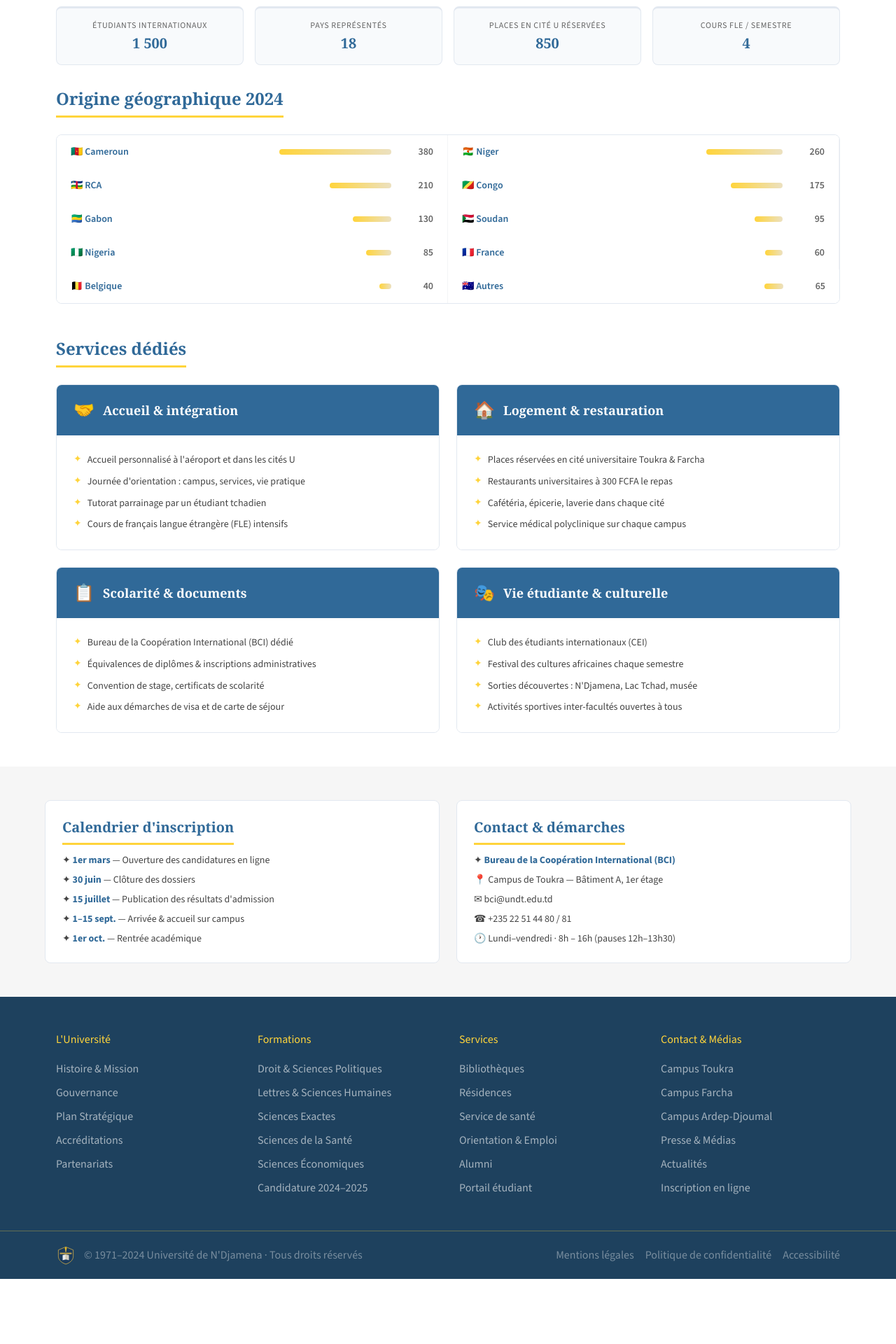
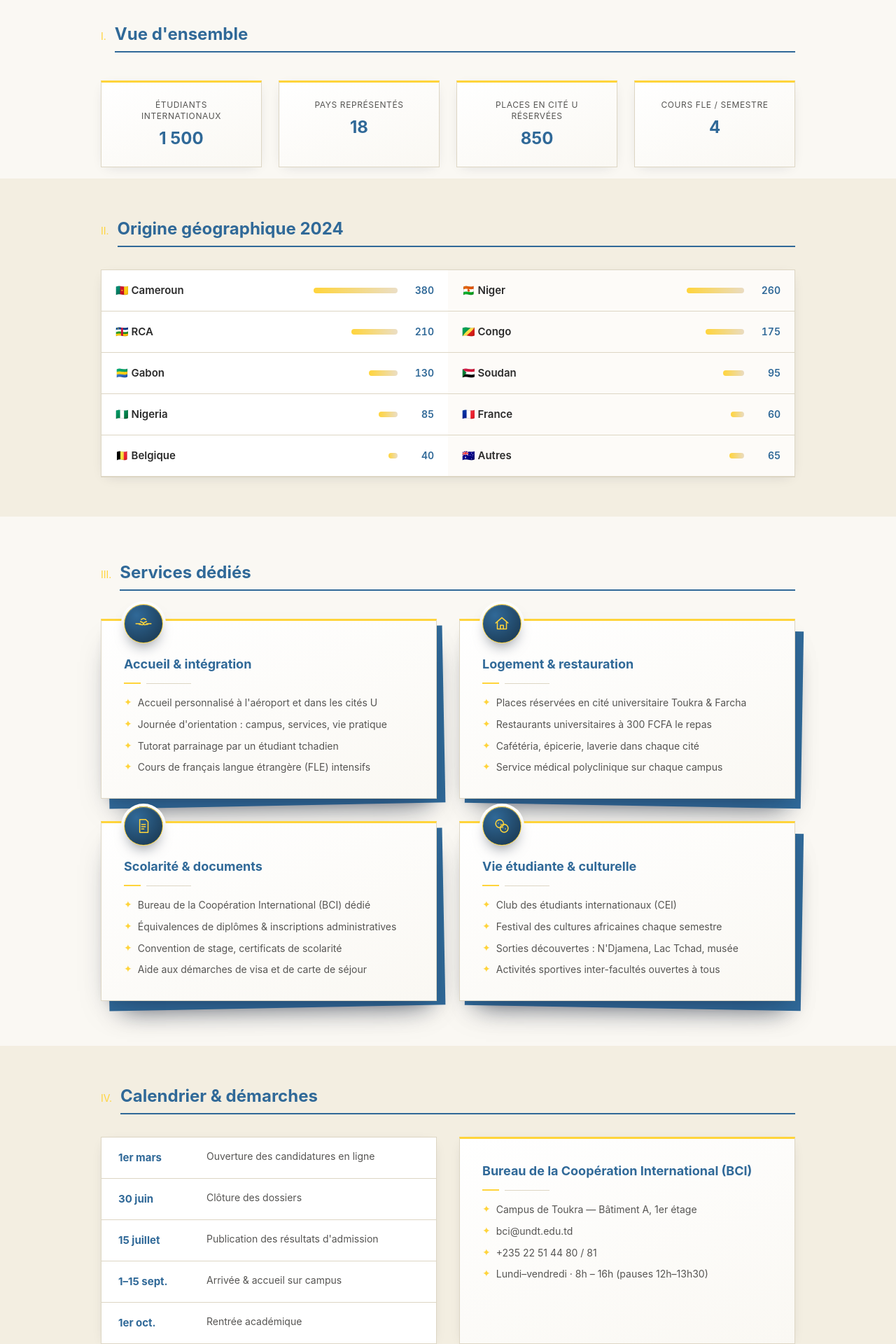
Before and after one commit to Barya696/universite-ndjamena-official-web, a React (Vite) app in the folder frontend/: page /universite/international/etudiants-internationaux in a window 1280 px wide. Shown: the part 380-2300 px from the top of the page at 70% size. Before the commit the page ends 2207 px from the top, so only its background shows below. Built offline with nearby package versions, Linux system fonts and the light colour scheme.

Commit message:
Etudians Internationals

```diff
--- a/frontend/src/app/Components/Universites/International/EtudiantsInternationaux.tsx
+++ b/frontend/src/app/Components/Universites/International/EtudiantsInternationaux.tsx
@@ -1,12 +1,21 @@
 import { BRAND } from "../../Utils/brand";
 
 const NAVY = BRAND.navy;
+const NAVY_DEEP = BRAND.navyDeep;
 const GOLD = BRAND.gold;
+const PARCHMENT = "#FAF8F3";
+const PARCHMENT_ALT = "#F3EEE1";
+const LINE = "#DDD6C4";
+const INK = "#2B2B2B";
+const INK_SOFT = "#565553";
+const SHADOW = "0 4px 18px -8px rgba(20,30,55,0.18)";
+// Matches the sans-serif used in the site footer / HistoireMission page.
+const FONT = "'Inter', ui-sans-serif, system-ui, -apple-system, sans-serif";
 
 const SERVICES = [
   {
     titre: "Accueil & intégration",
-    icone: "🤝",
+    icon: "accueil" as const,
     detail: [
       "Accueil personnalisé à l'aéroport et dans les cités U",
       "Journée d'orientation : campus, services, vie pratique",
@@ -16,7 +25,7 @@
   },
   {
     titre: "Logement & restauration",
-    icone: "🏠",
+    icon: "logement" as const,
     detail: [
       "Places réservées en cité universitaire Toukra & Farcha",
       "Restaurants universitaires à 300 FCFA le repas",
@@ -26,7 +35,7 @@
   },
   {
     titre: "Scolarité & documents",
-    icone: "📋",
+    icon: "scolarite" as const,
     detail: [
       "Bureau de la Coopération International (BCI) dédié",
       "Équivalences de diplômes & inscriptions administratives",
@@ -36,7 +45,7 @@
   },
   {
     titre: "Vie étudiante & culturelle",
-    icone: "🎭",
+    icon: "vie" as const,
     detail: [
       "Club des étudiants internationaux (CEI)",
       "Festival des cultures africaines chaque semestre",
@@ -44,6 +53,13 @@
       "Activités sportives inter-facultés ouvertes à tous",
     ],
   },
+];
+
+const STATS = [
+  { k: "Étudiants internationaux", v: "1 500" },
+  { k: "Pays représentés", v: "18" },
+  { k: "Places en cité U réservées", v: "850" },
+  { k: "Cours FLE / semestre", v: "4" },
 ];
 
 const PAYS = [
@@ -59,13 +75,89 @@
   { pays: "🇦🇺 Autres", effectif: 65 },
 ];
 
+const CALENDRIER = [
+  { date: "1er mars", label: "Ouverture des candidatures en ligne" },
+  { date: "30 juin", label: "Clôture des dossiers" },
+  { date: "15 juillet", label: "Publication des résultats d'admission" },
+  { date: "1–15 sept.", label: "Arrivée & accueil sur campus" },
+  { date: "1er oct.", label: "Rentrée académique" },
+];
+
+// Gold-stroke medallion icon, matching MissionIcon's language from HistoireMission.
+function ServiceIcon({ kind }: { kind: "accueil" | "logement" | "scolarite" | "vie" }) {
+  return (
+    <span
+      className="inline-flex items-center justify-center shrink-0"
+      style={{
+        width: 56,
+        height: 56,
+        borderRadius: "9999px",
+        background: `radial-gradient(circle at 32% 28%, ${NAVY} 0%, ${NAVY_DEEP} 75%)`,
+        border: `1px solid ${GOLD}`,
+        boxShadow: `0 10px 20px -8px rgba(10,20,40,0.55), inset 0 1px 1px rgba(255,255,255,0.18), 0 0 0 4px #ffffff`,
+      }}
+    >
+      <svg width="26" height="26" viewBox="0 0 24 24" fill="none" stroke={GOLD} strokeWidth="1.4" strokeLinecap="round" strokeLinejoin="round">
+        {kind === "accueil" && (
+          <>
+            <path d="M2 12h6" />
+            <path d="M8 9l3 1.6c.5.3.8.8.8 1.4v0c0 .8-.7 1.4-1.5 1.3L6 12.6" />
+            <path d="M22 12h-6" />
+            <path d="M16 9l-3 1.6c-.5.3-.8.8-.8 1.4v0c0 .8.7 1.4 1.5 1.3l4.3-.7" />
+            <path d="M9 6.5 12 5l3 1.5" />
+          </>
+        )}
+        {kind === "logement" && (
+          <>
+            <path d="M4 11 12 4l8 7" />
+            <path d="M6 10v9h12v-9" />
+            <path d="M10 19v-5h4v5" />
+          </>
+        )}
+        {kind === "scolarite" && (
+          <>
+            <path d="M7 3.5h8l3 3V20a.6.6 0 0 1-.6.6H7.6A.6.6 0 0 1 7 20V4.1a.6.6 0 0 1 .6-.6Z" />
+            <path d="M9.5 10h5" />
+            <path d="M9.5 13h5" />
+            <path d="M9.5 16h3" />
+          </>
+        )}
+        {kind === "vie" && (
+          <>
+            <circle cx="9" cy="9" r="5.2" />
+            <circle cx="15" cy="15" r="5.2" />
+            <path d="M7.3 8.2h.01" />
+            <path d="M10.7 9.8h.01" />
+            <path d="M13.3 14.2h.01" />
+            <path d="M16.7 15.8h.01" />
+          </>
+        )}
+      </svg>
+    </span>
+  );
+}
+
+function SectionHeading({ roman, title }: { roman: string; title: string }) {
+  return (
+    <div className="flex items-baseline gap-3 mb-8">
+      <span className="text-sm" style={{ color: GOLD, fontFamily: FONT }}>
+        {roman}
+      </span>
+      <h2 className="text-2xl font-bold pb-2 flex-1" style={{ color: NAVY, fontFamily: FONT, borderBottom: `2px solid ${NAVY}` }}>
+        {title}
+      </h2>
+    </div>
+  );
+}
+
 export default function EtudiantsInternationaux() {
   return (
-    <div className="bg-white min-h-screen">
+    <div style={{ background: PARCHMENT }} className="min-h-screen">
+      {/* EN-TÊTE */}
       <section
         className="py-16 px-4 md:px-[50px]"
         style={{
-          background: `linear-gradient(180deg, ${BRAND.navyDeep} 0%, ${NAVY} 100%)`,
+          background: `linear-gradient(180deg, ${NAVY_DEEP} 0%, ${NAVY} 100%)`,
         }}
       >
         <div className="max-w-6xl mx-auto">
@@ -86,21 +178,28 @@
         </div>
       </section>
 
-      <section className="max-w-6xl mx-auto px-4 py-8">
-        <div className="grid md:grid-cols-4 gap-4 text-sm">
-          {[
-            { k: "Étudiants internationaux", v: "1 500" },
-            { k: "Pays représentés", v: "18" },
-            { k: "Places en cité U réservées", v: "850" },
-            { k: "Cours FLE / semestre", v: "4" },
-          ].map((s) => (
+      {/* I. VUE D'ENSEMBLE — stat cards, document-panel style */}
+      <section className="max-w-5xl mx-auto px-4 pt-14 pb-4">
+        <SectionHeading roman="I." title="Vue d'ensemble" />
+        <div className="grid sm:grid-cols-2 md:grid-cols-4 gap-6 pt-2">
+          {STATS.map((s) => (
             <div
               key={s.k}
-              className="p-4 rounded-lg border text-center"
-              style={{ background: "#f8fafc", borderTop: `3px solid ${GOLD}`, borderColor: "#e2e8f0" }}
+              className="bg-white p-6 text-center"
+              style={{
+                boxShadow: SHADOW,
+                border: `1px solid ${LINE}`,
+                borderTop: `3px solid ${GOLD}`,
+                backgroundImage: `linear-gradient(160deg, #ffffff 0%, ${PARCHMENT} 100%)`,
+              }}
             >
-              <p className="text-xs uppercase tracking-wider text-[#646464] mb-1">{s.k}</p>
-              <p className="text-xl font-bold" style={{ color: NAVY, fontFamily: "Georgia, serif" }}>
+              <p
+                className="text-xs uppercase tracking-wider mb-2"
+                style={{ color: INK_SOFT, fontFamily: FONT }}
+              >
+                {s.k}
+              </p>
+              <p className="text-2xl font-bold" style={{ color: NAVY, fontFamily: FONT }}>
                 {s.v}
               </p>
             </div>
@@ -108,30 +207,37 @@
         </div>
       </section>
 
-      <section className="max-w-6xl mx-auto px-4 pb-12">
-        <h2
-          className="text-2xl font-bold mb-6 pb-2 inline-block"
-          style={{ color: NAVY, fontFamily: "Georgia, serif", borderBottom: `3px solid ${GOLD}` }}
-        >
-          Origine géographique 2024
-        </h2>
-        <div className="rounded-lg border overflow-hidden" style={{ borderColor: "#e2e8f0" }}>
-          <div className="grid md:grid-cols-2 divide-y md:divide-y-0 md:divide-x divide-gray-100 bg-white">
-            {PAYS.map((p) => (
+      {/* II. ORIGINE GÉOGRAPHIQUE */}
+      <section className="py-14" style={{ background: PARCHMENT_ALT }}>
+        <div className="max-w-5xl mx-auto px-4">
+          <SectionHeading roman="II." title="Origine géographique 2024" />
+          <div className="grid sm:grid-cols-2 bg-white" style={{ boxShadow: SHADOW, border: `1px solid ${LINE}` }}>
+            {PAYS.map((p, i) => (
               <div
                 key={p.pays}
-                className="flex items-center justify-between px-5 py-3.5 text-sm"
+                className="flex items-center justify-between gap-3 py-4 px-5"
+                style={{
+                  borderBottom: `1px solid ${LINE}`,
+                  background: i % 2 === 0 ? "transparent" : "rgba(198,161,91,0.045)",
+                }}
               >
-                <span className="font-medium" style={{ color: NAVY }}>{p.pays}</span>
+                <span className="text-[15px] font-medium" style={{ color: INK, fontFamily: FONT }}>
+                  {p.pays}
+                </span>
                 <div className="flex items-center gap-3">
                   <div
                     className="h-2 rounded-full"
                     style={{
-                      width: `${(p.effectif / 380) * 160}px`,
-                      background: `linear-gradient(90deg, ${GOLD}, rgba(200,168,75,0.35))`,
+                      width: `${(p.effectif / 380) * 120}px`,
+                      background: `linear-gradient(90deg, ${GOLD}, rgba(198,161,91,0.35))`,
                     }}
                   />
-                  <span className="text-[#646464] font-semibold w-12 text-right">{p.effectif}</span>
+                  <span
+                    className="w-10 text-right text-sm font-semibold tabular-nums"
+                    style={{ color: NAVY, fontFamily: FONT }}
+                  >
+                    {p.effectif}
+                  </span>
                 </div>
               </div>
             ))}
@@ -139,78 +245,110 @@
         </div>
       </section>
 
-      <section className="max-w-6xl mx-auto px-4 pb-12">
-        <h2
-          className="text-2xl font-bold mb-6 pb-2 inline-block"
-          style={{ color: NAVY, fontFamily: "Georgia, serif", borderBottom: `3px solid ${GOLD}` }}
+      {/* III. SERVICES DÉDIÉS — "sheet peeking behind" cards */}
+      <section className="max-w-5xl mx-auto px-4 py-16">
+        <SectionHeading roman="III." title="Services dédiés" />
+        <div className="grid md:grid-cols-2 gap-8 pt-2">
+          {SERVICES.map((s, i) => (
+            <div key={s.titre} className="relative">
+              <div
+                aria-hidden
+                className="absolute"
+                style={{
+                  top: 14,
+                  left: 10,
+                  right: -10,
+                  bottom: -10,
+                  background: NAVY,
+                  transform: i % 2 === 0 ? "rotate(-1.1deg)" : "rotate(1deg)",
+                  boxShadow: "0 18px 34px -20px rgba(10,20,40,0.55)",
+                }}
+              />
+              <div
+                className="relative bg-white p-8 pt-12"
+                style={{
+                  boxShadow: "0 24px 46px -22px rgba(20,30,55,0.4), 0 8px 16px -10px rgba(20,30,55,0.22)",
+                  border: `1px solid ${LINE}`,
+                  borderTop: `3px solid ${GOLD}`,
+                  backgroundImage: `linear-gradient(160deg, #ffffff 0%, ${PARCHMENT} 100%)`,
+                }}
               >
-          Services dédiés
-        </h2>
-        <div className="grid md:grid-cols-2 gap-6">
-          {SERVICES.map((s) => (
-            <article
-              key={s.titre}
-              className="rounded-lg border overflow-hidden"
-              style={{ borderColor: "#e2e8f0" }}
-            >
-              <div className="px-6 py-5 flex items-center gap-3" style={{ background: NAVY }}>
-                <span className="text-2xl">{s.icone}</span>
-                <h3 className="font-bold text-white text-lg" style={{ fontFamily: "Georgia, serif" }}>
+                <div className="absolute -top-6 left-8">
+                  <ServiceIcon kind={s.icon} />
+                </div>
+                <h3 className="text-lg font-bold mb-3" style={{ color: NAVY, fontFamily: FONT }}>
                   {s.titre}
                 </h3>
+                <div className="flex items-center gap-2 mb-4" style={{ maxWidth: 96 }}>
+                  <div style={{ width: 24, height: 2, background: GOLD }} />
+                  <div style={{ flex: 1, height: 1, background: LINE }} />
                 </div>
-              <div className="p-6 bg-white">
-                <ul className="space-y-2 text-sm text-[#444]">
+                <ul className="space-y-2 text-sm" style={{ fontFamily: FONT }}>
                   {s.detail.map((d) => (
                     <li key={d} className="flex gap-2">
-                      <span style={{ color: GOLD }}>✦</span>
-                      <span className="leading-relaxed">{d}</span>
+                      <span className="shrink-0" style={{ color: GOLD }}>✦</span>
+                      <span className="leading-relaxed" style={{ color: INK_SOFT }}>{d}</span>
                     </li>
                   ))}
                 </ul>
               </div>
-            </article>
+            </div>
           ))}
         </div>
       </section>
 
-      <section style={{ background: "#f6f6f6" }} className="py-12 px-4">
-        <div className="max-w-6xl mx-auto grid md:grid-cols-2 gap-6">
+      {/* IV. CALENDRIER & CONTACT — document panels, matching Jalons table language */}
+      <section className="py-14" style={{ background: PARCHMENT_ALT }}>
+        <div className="max-w-5xl mx-auto px-4">
+          <SectionHeading roman="IV." title="Calendrier & démarches" />
+          <div className="grid md:grid-cols-2 gap-8">
+            <div className="bg-white" style={{ boxShadow: SHADOW, border: `1px solid ${LINE}` }}>
+              {CALENDRIER.map((c, i) => (
                 <div
-            className="rounded-lg border p-6"
-            style={{ background: "#fff", borderColor: "#e2e8f0" }}
+                  key={c.date}
+                  className="grid grid-cols-[110px_1fr] gap-4 py-4 px-6"
+                  style={{ borderBottom: i !== CALENDRIER.length - 1 ? `1px solid ${LINE}` : "none" }}
                 >
-            <h3
-              className="text-xl font-bold mb-3 pb-2 inline-block"
-              style={{ color: NAVY, fontFamily: "Georgia, serif", borderBottom: `3px solid ${GOLD}` }}
+                  <div className="font-bold" style={{ color: NAVY, fontFamily: FONT, fontSize: "15px" }}>
+                    {c.date}
+                  </div>
+                  <div className="text-sm leading-relaxed" style={{ color: INK_SOFT, fontFamily: FONT }}>
+                    {c.label}
+                  </div>
+                </div>
+              ))}
+            </div>
+
+            <div
+              className="bg-white p-8"
+              style={{
+                boxShadow: SHADOW,
+                border: `1px solid ${LINE}`,
+                borderTop: `3px solid ${GOLD}`,
+                backgroundImage: `linear-gradient(160deg, #ffffff 0%, ${PARCHMENT} 100%)`,
+              }}
             >
-              Calendrier d'inscription
+              <h3 className="text-lg font-bold mb-3" style={{ color: NAVY, fontFamily: FONT }}>
+                Bureau de la Coopération International (BCI)
               </h3>
-            <ul className="space-y-2 text-sm text-[#444]">
-              <li>✦ <strong style={{color: NAVY}}>1er mars</strong> — Ouverture des candidatures en ligne</li>
-              <li>✦ <strong style={{color: NAVY}}>30 juin</strong> — Clôture des dossiers</li>
-              <li>✦ <strong style={{color: NAVY}}>15 juillet</strong> — Publication des résultats d'admission</li>
-              <li>✦ <strong style={{color: NAVY}}>1–15 sept.</strong> — Arrivée & accueil sur campus</li>
-              <li>✦ <strong style={{color: NAVY}}>1er oct.</strong> — Rentrée académique</li>
+              <div className="flex items-center gap-2 mb-4" style={{ maxWidth: 96 }}>
+                <div style={{ width: 24, height: 2, background: GOLD }} />
+                <div style={{ flex: 1, height: 1, background: LINE }} />
+              </div>
+              <ul className="space-y-2 text-sm" style={{ fontFamily: FONT }}>
+                {[
+                  "Campus de Toukra — Bâtiment A, 1er étage",
+                  "bci@undt.edu.td",
+                  "+235 22 51 44 80 / 81",
+                  "Lundi–vendredi · 8h – 16h (pauses 12h–13h30)",
+                ].map((line) => (
+                  <li key={line} className="flex gap-2">
+                    <span className="shrink-0" style={{ color: GOLD }}>✦</span>
+                    <span className="leading-relaxed" style={{ color: INK_SOFT }}>{line}</span>
+                  </li>
+                ))}
               </ul>
             </div>
-          <div
-            className="rounded-lg border p-6"
-            style={{ background: "#fff", borderColor: "#e2e8f0" }}
-          >
-            <h3
-              className="text-xl font-bold mb-3 pb-2 inline-block"
-              style={{ color: NAVY, fontFamily: "Georgia, serif", borderBottom: `3px solid ${GOLD}` }}
-            >
-              Contact & démarches
-            </h3>
-            <ul className="space-y-2 text-sm text-[#444]">
-              <li>✦ <strong style={{color: NAVY}}>Bureau de la Coopération International (BCI)</strong></li>
-              <li>📍 Campus de Toukra — Bâtiment A, 1er étage</li>
-              <li>✉ bci@undt.edu.td</li>
-              <li>☎ +235 22 51 44 80 / 81</li>
-              <li>🕐 Lundi–vendredi · 8h – 16h (pauses 12h–13h30)</li>
-            </ul>
           </div>
         </div>
       </section>
```
Lines whose indentation alone changed are shown as unchanged.
